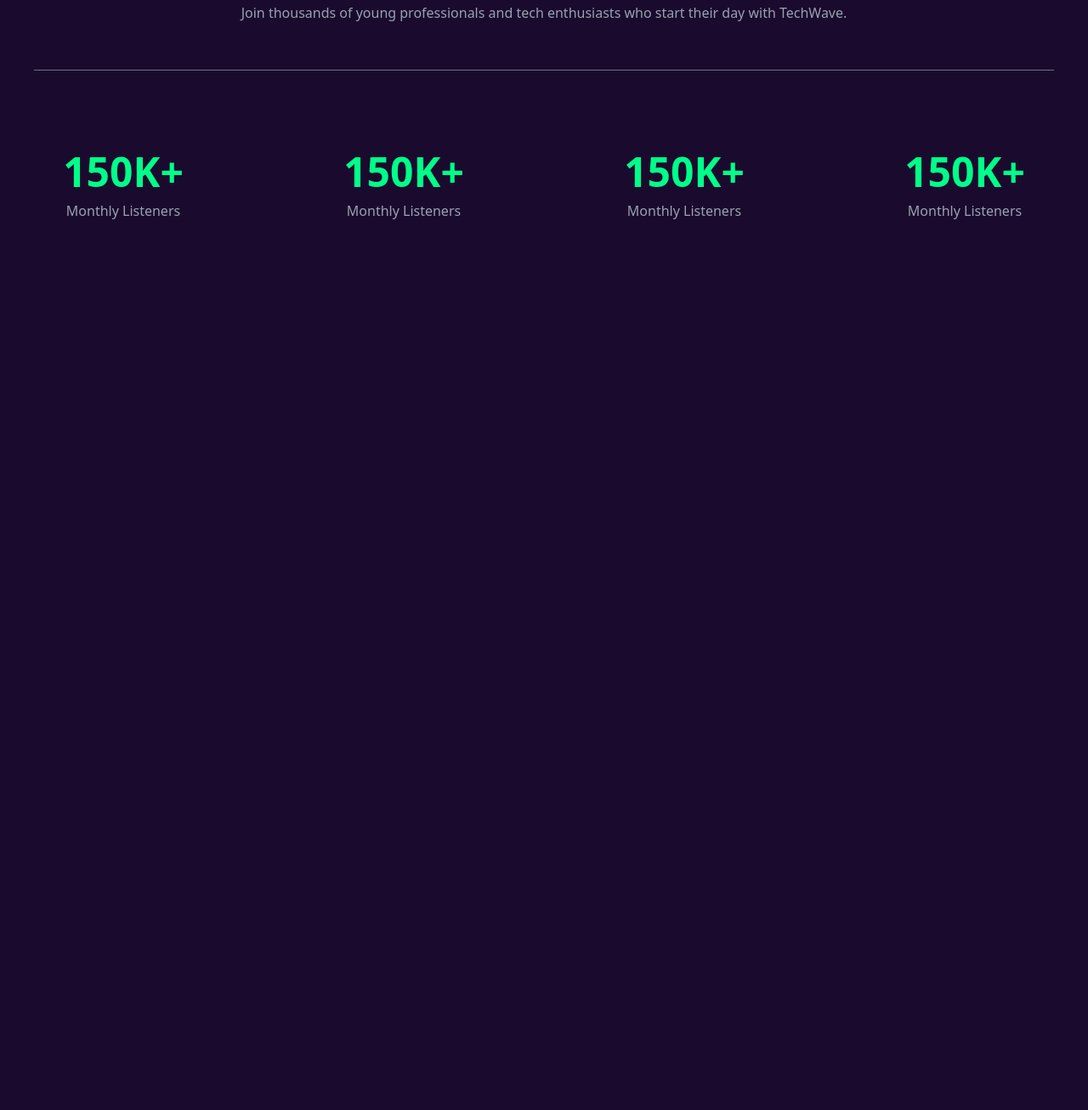
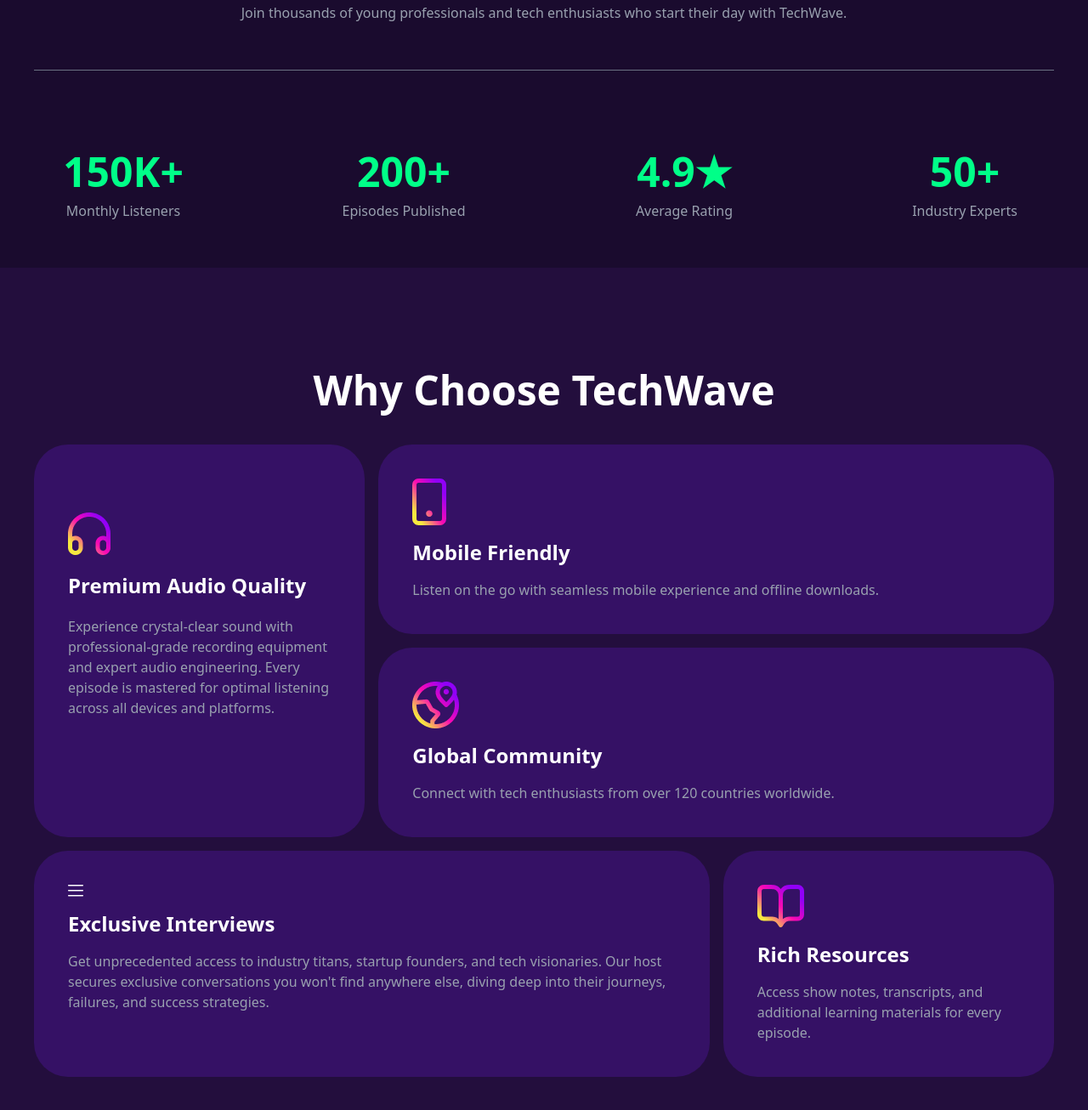
Before and after one commit to SyedTawsif07/assignment-02-PH, a plain HTML site: page index.html in a window 1280 px wide. Shown: the part 1065-2371 px from the top of the page at 85% size. Before the commit the page ends 1380 px from the top, so only its background shows below. Drawn offline with nearby package versions, Linux system fonts and the light colour scheme.

Commit message:
created grid according to figma

```diff
--- a/index.html
+++ b/index.html
@@ -97,16 +97,76 @@
                     <p class="text-gray-400">Monthly Listeners</p>
                 </div>
                 <div>
-                    <h1 class="text-5xl text-[#00FF88] font-black mb-2.5">150K+</h1>
-                    <p class="text-gray-400">Monthly Listeners</p>
+                    <h1 class="text-5xl text-[#00FF88] font-black mb-2.5">200+</h1>
+                    <p class="text-gray-400">Episodes Published</p>
                 </div>
                 <div>
-                    <h1 class="text-5xl text-[#00FF88] font-black mb-2.5">150K+</h1>
-                    <p class="text-gray-400">Monthly Listeners</p>
+                    <h1 class="text-5xl text-[#00FF88] font-black mb-2.5">4.9★</h1>
+                    <p class="text-gray-400">Average Rating</p>
                 </div>
                 <div>
-                    <h1 class="text-5xl text-[#00FF88] font-black mb-2.5">150K+</h1>
-                    <p class="text-gray-400">Monthly Listeners</p>
+                    <h1 class="text-5xl text-[#00FF88] font-black mb-2.5">50+</h1>
+                    <p class="text-gray-400">Industry Experts</p>
+                </div>
+            </div>
+        </section>
+
+        <!-- Grid section -->
+        <section class="bg-[#230E3D] py-[120px] mx-">
+            <h1 class="text-center font-bold text-3xl md:text-5xl">Why Choose TechWave</h1>
+
+            <div class="max-w-[1200px] mx-auto grid grid-cols-1 md:grid-cols-3 gap-4 mt-10">
+
+                <div class="py-10 bg-[#351165] md:row-span-2 rounded-[40px]">
+                    <div class="my-10 mx-10">
+                        <img src="./assets/headphone.png" alt="">
+                        <h3 class="font-bold text-2xl my-5">Premium Audio Quality</h3>
+                        <p class="text-gray-400 leading-6">Experience crystal-clear sound with professional-grade
+                            recording equipment and expert audio
+                            engineering. Every episode is mastered for optimal listening across all devices and
+                            platforms.
+                        </p>
+                    </div>
+                </div>
+
+                <div class="bg-[#351165] md:col-span-2 rounded-[40px]">
+                    <div class="my-10 mx-10">
+                        <img src="./assets/device.png" alt="">
+                        <h3 class="font-bold text-2xl my-4">Mobile Friendly</h3>
+                        <p class="text-gray-400 leading-6">Listen on the go with seamless mobile experience and offline
+                            downloads.</p>
+                    </div>
+                </div>
+
+                <div class="bg-[#351165] md:col-span-2 rounded-[40px]">
+                    <div class="my-10 mx-10">
+                        <img src="./assets/location.png" alt="">
+                        <h3 class="font-bold text-2xl my-4">Global Community</h3>
+                        <p class="text-gray-400 leading-6">Connect with tech enthusiasts from over 120 countries
+                            worldwide.
+                        </p>
+                    </div>
+                </div>
+
+                <div class="bg-[#351165] md:col-span-2  rounded-[40px]">
+                    <div class="my-10 mx-10">
+                        <img src="./assets/hamburger-menu.png" alt="">
+                        <h3 class="font-bold text-2xl my-4">Exclusive Interviews</h3>
+                        <p class="text-gray-400 leading-6">Get unprecedented access to industry titans, startup
+                            founders, and tech visionaries. Our host
+                            secures exclusive conversations you won't find anywhere else, diving deep into their
+                            journeys,
+                            failures, and success strategies.</p>
+                    </div>
+                </div>
+
+                <div class="bg-[#351165]  rounded-[40px]">
+                    <div class="my-10 mx-10">
+                        <img src="./assets/resource.png" alt="">
+                        <h3 class="font-bold text-2xl my-4">Rich Resources</h3>
+                        <p class="text-gray-400 leading-6">Access show notes, transcripts, and additional learning
+                            materials for every episode.</p>
+                    </div>
                 </div>
             </div>
         </section>
--- a/style.css
+++ b/style.css
@@ -6,10 +6,6 @@
 }
 
 @media screen and (max-width: 576px) {
-
-    .hero-section{
-        /* height: 85vh; */
-    }
 
     .hero-circle {
         margin-top: 50px;
@@ -26,7 +22,8 @@
         padding: 40px 20px;
     }
 
-    .hero-container h1, .about-section h1 {
+    .hero-container h1,
+    .about-section h1 {
         font-size: 40px;
     }
 
```
